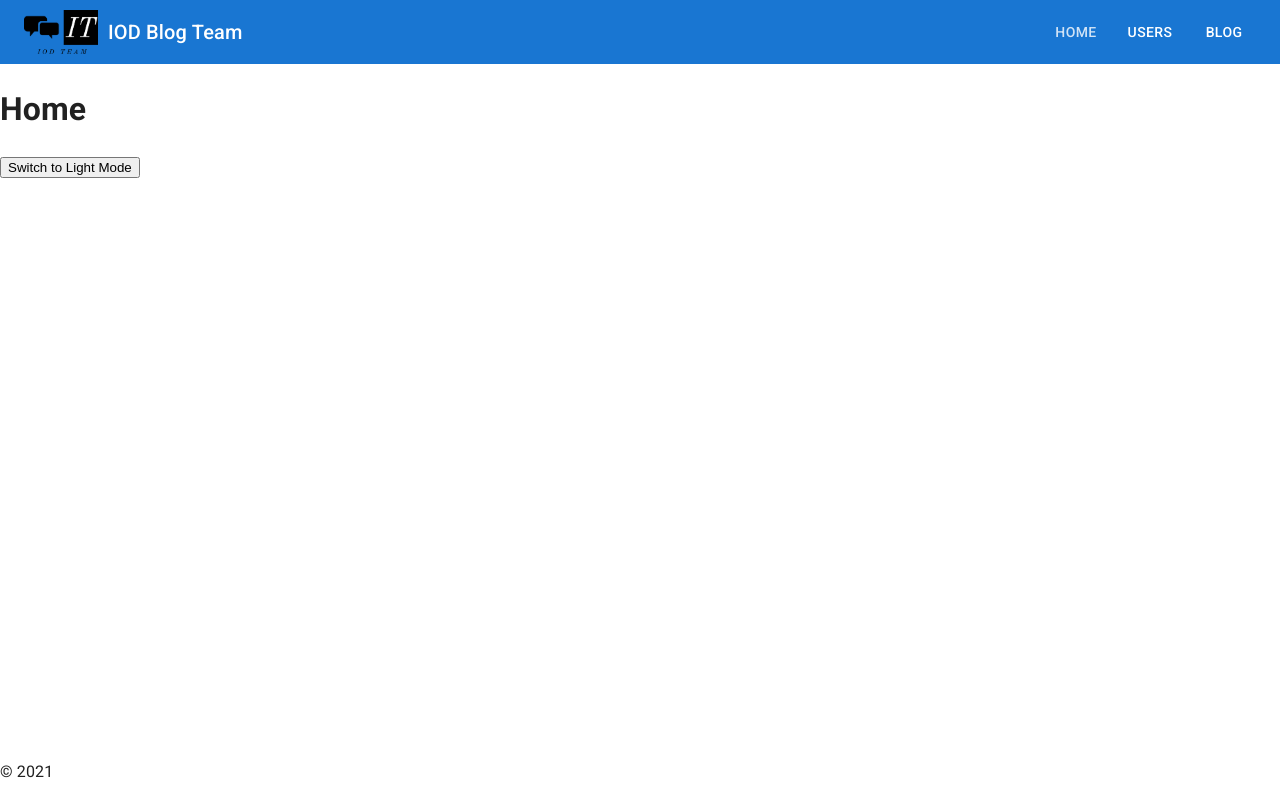
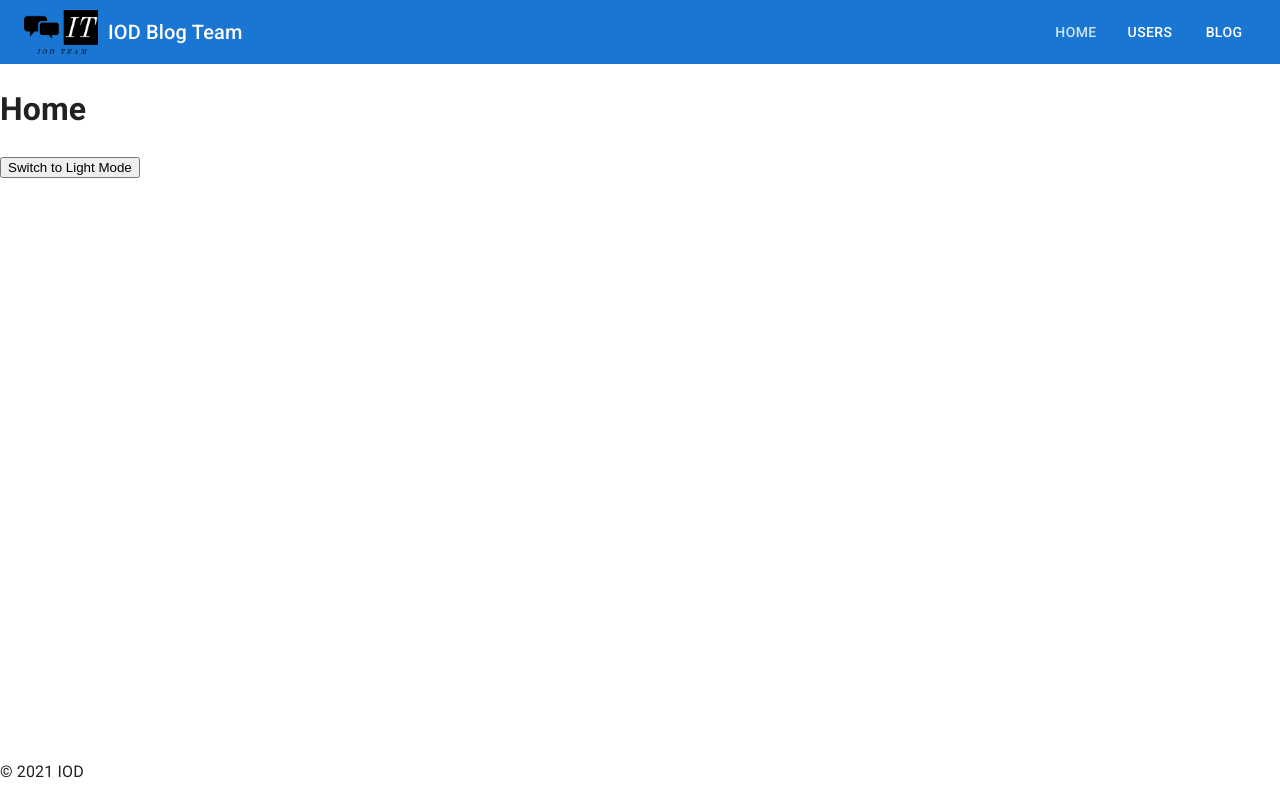
Before and after one commit to jdmorton-institutedata/iod-blog-team-react, a React (Vite) app: page / in a window 1280 px wide. Built offline with nearby package versions, Linux system fonts and the light colour scheme.

Commit message:
update footer style

```diff
--- a/src/components/Footer/index.jsx
+++ b/src/components/Footer/index.jsx
@@ -1,8 +1,14 @@
+import { styled } from "@mui/material/styles";
+
+const PageFooter = styled("footer")(({theme}) => ({
+  color: theme.palette.text.primary,
+}));
+
 const Footer = () => {
   return (
-    <footer>
-      <p>&copy; 2021</p>
-    </footer>
+    <PageFooter>
+      <p>&copy; 2021 IOD</p>
+    </PageFooter>
   );
 }
 
```
Also changed, not shown: src/layouts/index.jsx (line endings or trailing spaces).
